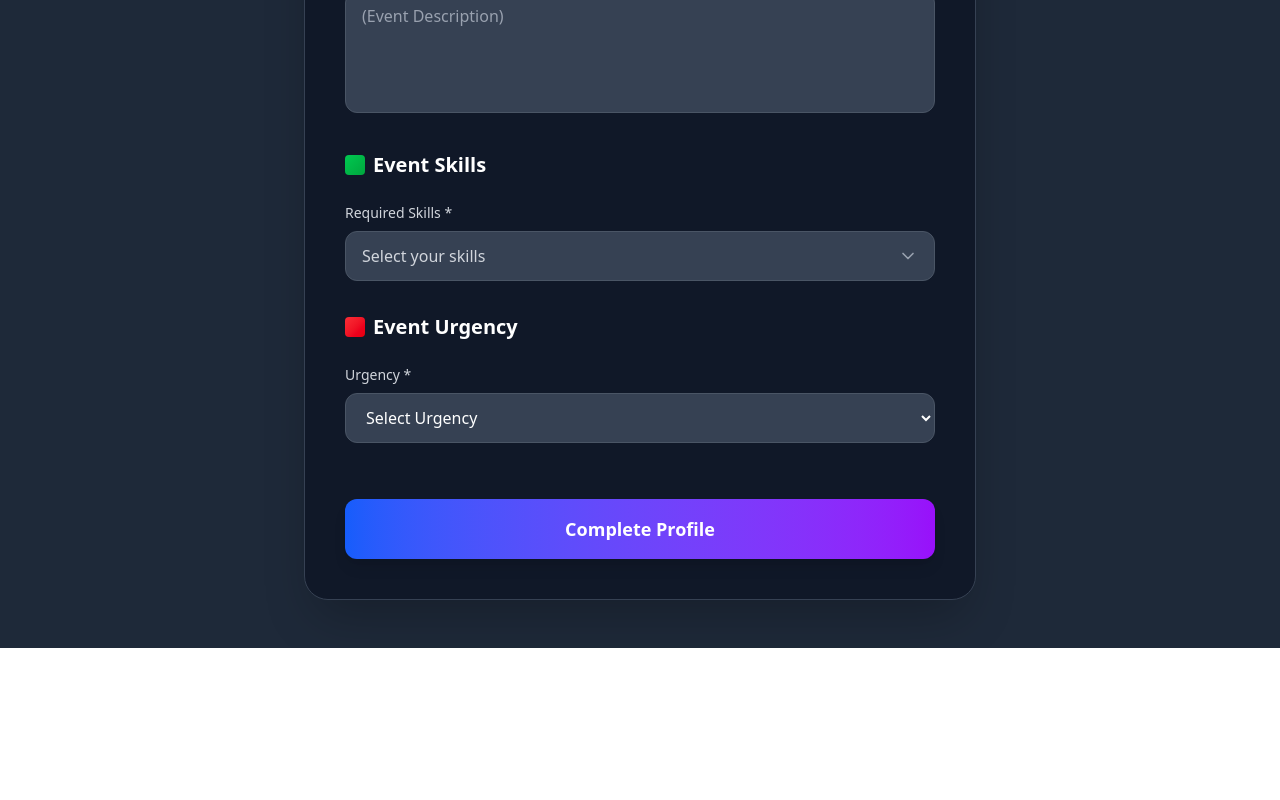
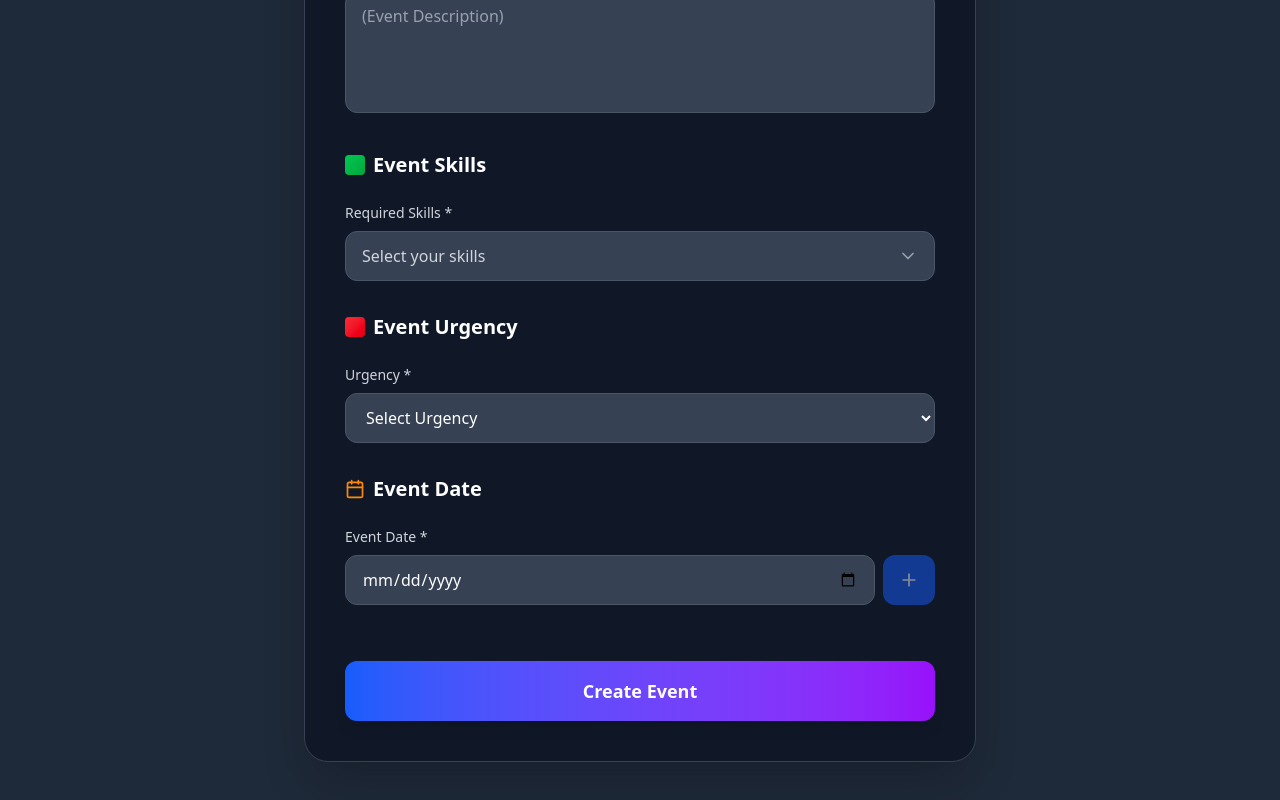
Before and after one commit to leo2971998/COSC-4353-Project, a React (Vite) app in the folder client/: page /event-management in a window 1280 px wide. Shown: the part 704-1504 px from the top of the page. Before the commit the page ends 1352 px from the top, so only its background shows below. Built offline with nearby package versions, Linux system fonts and the light colour scheme.

Commit message:
Finished all the event features of the form

```diff
--- /dev/null
+++ b/client/components/EventManagement/EventDate.jsx
@@ -0,0 +1,77 @@
+import { Calendar, Plus, X } from "lucide-react";
+import { Button } from "../ui/Button";
+
+export default function EventDate({
+  eventDate,
+  selectedDate,
+  onDateChange,
+  onAddDate,
+  onRemoveDate,
+  error,
+}) {
+  return (
+    <div>
+      <div className="flex items-center mb-6">
+        <Calendar className="w-5 h-5 text-orange-400 mr-2" />
+        <h2 className="text-xl font-semibold text-white">Event Date</h2>
+      </div>
+
+      <div className="space-y-6">
+        <div>
+          <label
+            htmlFor="eventDate"
+            className="block text-sm font-medium text-gray-300 mb-2"
+          >
+            Event Date *
+          </label>
+
+          <div className="flex gap-2">
+            <input
+              type="date"
+              value={selectedDate}
+              onChange={(e) => onDateChange(e.target.value)}
+              min={new Date().toISOString().split("T")[0]}
+              className="flex-1 px-4 py-3 bg-gray-700 border border-gray-600 rounded-xl text-white focus:outline-none focus:ring-2 focus:ring-blue-500 focus:border-transparent transition-all duration-200"
+            />
+            <Button
+              type="button"
+              onClick={onAddDate}
+              disabled={!selectedDate}
+              className="px-4 py-3 bg-blue-600 hover:bg-blue-700 text-white rounded-xl transition-all duration-200 disabled:opacity-50 disabled:cursor-not-allowed"
+            >
+              <Plus className="w-5 h-5" />
+            </Button>
+          </div>
+
+          {error && <p className="mt-2 text-sm text-red-400">{error}</p>}
+
+          {eventDate.length > 0 && (
+            <div className="mt-4">
+              <p className="text-sm text-gray-300 mb-2">Selected dates:</p>
+              <div className="flex flex-wrap gap-2">
+                {eventDate.map((date) => (
+                  <span
+                    key={date}
+                    className="inline-flex items-center px-3 py-1 rounded-full text-sm bg-orange-600 text-white"
+                  >
+                    {new Intl.DateTimeFormat("en-US").format(
+                      new Date(date + "T00:00:00")
+                    )}
+
+                    <button
+                      type="button"
+                      onClick={() => onRemoveDate(date)}
+                      className="ml-2 hover:text-gray-300"
+                    >
+                      <X className="w-3 h-3" />
+                    </button>
+                  </span>
+                ))}
+              </div>
+            </div>
+          )}
+        </div>
+      </div>
+    </div>
+  );
+}
--- a/client/pages/EventManagement.jsx
+++ b/client/pages/EventManagement.jsx
@@ -6,6 +6,7 @@ import EventInfo from "../components/EventManagement/EventInfo";
 import Location from "../components/EventManagement/Location";
 import RequiredSkills from "../components/EventManagement/RequiredSkills";
 import Urgency from "../components/EventManagement/Urgency";
+import EventDate from "../components/EventManagement/EventDate"
 import Availability from "../components/CompleteProfile/Availability";
 import { STATES } from "../components/CompleteProfile/STATES";
 import { Button } from "../components/ui/Button";
@@ -214,20 +215,20 @@ export default function EventManagement(){
                   urgencyOptions={urgencyOptions}
                 />
 
-                {/* <Availability
+                <EventDate
                   eventDate={manageData.eventDate}
                   selectedDate={selectedDate}
                   onDateChange={setSelectedDate}
                   onAddDate={handleDateAdd}
                   onRemoveDate={handleDateRemove}
                   error={errors.eventDate}
-                /> */}
+                />
                 <div className="pt-6">
                   <Button
                     type="submit"
                     className="w-full bg-gradient-to-r from-blue-600 to-purple-600 hover:from-blue-700 hover:to-purple-700 text-white py-4 text-lg font-semibold rounded-xl shadow-lg hover:shadow-xl transition-all duration-300 transform hover:scale-[1.02]"
                   >
-                    Complete Profile
+                    Create Event
                   </Button>
                 </div>
               </form>
```
